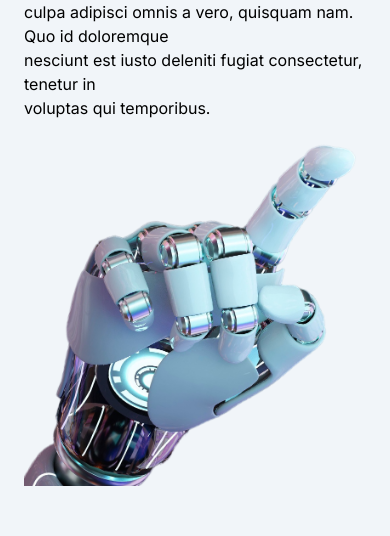
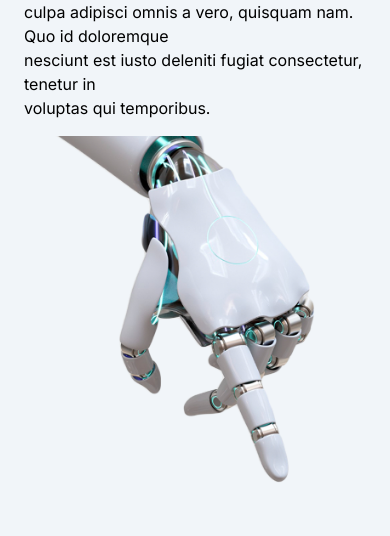
Before and after one commit to Nyirongo2000/portfolio, a Next.js app: page / in a window 390 px wide. Shown: the part 1020-1556 px from the top of the page. Built offline with nearby package versions, Linux system fonts and the light colour scheme.

Commit message:
our services section,

```diff
--- a/src/app/components/ui/OurServices/ourservices.tsx
+++ b/src/app/components/ui/OurServices/ourservices.tsx
@@ -27,7 +27,14 @@ export default function OurServices() {
               alt="Description of image"
               width={400}
               height={300}
-              className="object-cover mt-4"
+              className="object-cover hidden md:block mt-4"
+            />
+            <Image
+              src="/resources/cyborgm.png"
+              alt="Description of image"
+              width={400}
+              height={300}
+              className="object-cover block md:hidden mt-4"
             />
           </div>
         </div>
```
Also changed, not shown: public/resources/cyborg.png, public/resources/cyborgm.png (added).
